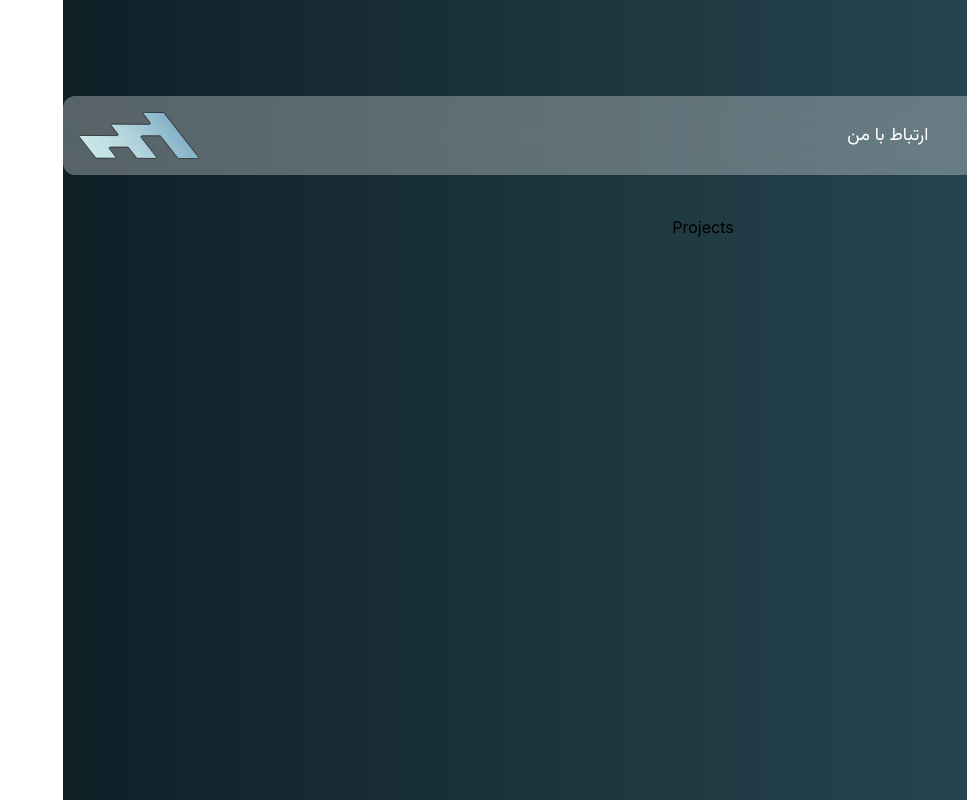
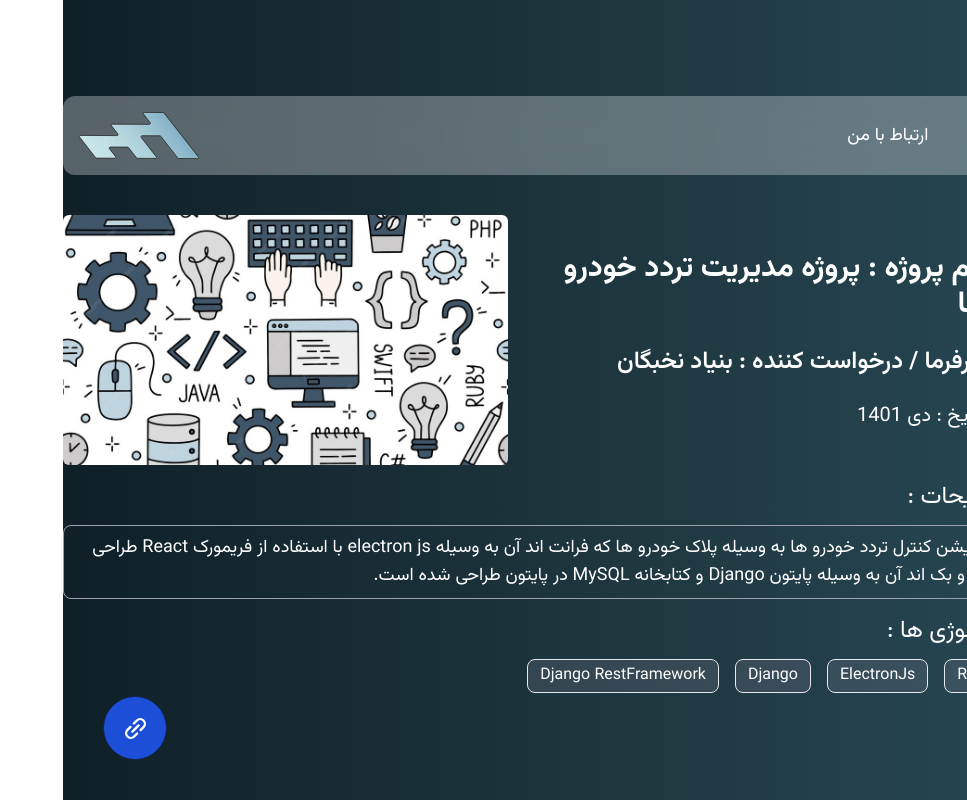
Before and after one commit to MamadMhd/Portfolio, a Next.js app: page /projects in a window 1280 px wide. Shown: the whole page, without its empty margins (313-1280 px from the left). Built offline with nearby package versions, Linux system fonts and the light colour scheme.

Commit message:
working on projects page | add social button to the layout

```diff
--- a/app/layout.tsx
+++ b/app/layout.tsx
@@ -3,6 +3,7 @@ import { Inter } from "next/font/google";
 import Image from "next/image";
 import "./globals.css";
 import Link from "next/link";
+import SocialLinks from "@/components/SocialLinks";
 
 const inter = Inter({ subsets: ["latin"] });
 
@@ -48,6 +49,7 @@ export default function RootLayout({
             </Link>
           </div>
           {children}
+          <SocialLinks />
         </main>
       </body>
     </html>
--- a/app/projects/page.tsx
+++ b/app/projects/page.tsx
@@ -1,9 +1,60 @@
-import React from 'react'
+"use client";
+import ProjectCard from "@/components/ProjectCard";
+import ProjectsList from "@/components/ProjectsList";
+import { useState, useEffect } from "react";
+import { Project } from "./type";
+
+export const data: Array<Project> = [
+  {
+    id: 1,
+    name: "پروژه مدیریت تردد خودرو ها",
+    desc: "اپلیکیشن کنترل تردد خودرو ها به وسیله پلاک خودرو ها که فرانت اند آن به وسیله electron js با استفاده از فریمورک React طراحی شده و بک اند آن به وسیله پایتون Django و کتابخانه MySQL در پایتون طراحی شده است.",
+    employer: "بنیاد نخبگان",
+    date: "دی 1401",
+    techs: ["React", "ElectronJs", "Django", "Django RestFramework"],
+  },
+  {
+    id: 2,
+    name: "داشبورد مدیریتی داده ها",
+    desc: "این پروژه یک داشبورد مدیریت داده ها است که در طی انجام کارآموزی در شرکت پرسیا سیستم مشغول به توسعه آن بودم. (Asp.net Core + DevExpress)",
+    employer: "شرکت پرسیا سیستم",
+    date: "تیر 1402",
+    techs: [".Net Core", "DevExpress", "React"],
+  },
+];
 
 function Projects() {
+  const [projects, setProjects] = useState<Array<Project> | null>(null);
+  const [curentProject, setCurentProject] = useState<Project | null>(null);
+
+  useEffect(() => {
+    setProjects(data);
+    setCurentProject(data[0]);
+  }, []);
+
+  const handleChange = (id: number) => {
+    projects?.map((project) => {
+      if (project.id === id) {
+        setCurentProject(project);
+        return;
+      }
+    });
+  };
+
   return (
-    <div>Projects</div>
-  )
+    <div className="flex w-full max-w-8xl h-full gap-4 text-white">
+      <div className="basis-1/4 w-full h-full">
+        <ProjectsList
+          projects={projects}
+          curentProject={curentProject}
+          handleChange={handleChange}
+        />
+      </div>
+      <div className="basis-3/4 w-full h-full">
+        <ProjectCard curentProject={curentProject} />
+      </div>
+    </div>
+  );
 }
 
-export default Projects
+export default Projects;
--- /dev/null
+++ b/app/projects/type.ts
@@ -0,0 +1,9 @@
+export type Project = {
+    id: number,
+    name: string,
+    desc: string,
+    employer: string,
+    date: string,
+    techs: Array<string>,
+    images?: Array<string>
+}
--- /dev/null
+++ b/components/ProjectCard.tsx
@@ -0,0 +1,48 @@
+import React from "react";
+import { ProjectCardProps } from "./types";
+import Image from "next/image";
+
+function ProjectCard({ curentProject }: ProjectCardProps) {
+  return (
+    <div className="flex flex-col w-full font-vazirmatn gap-4">
+      <div className="flex justify-between">
+        <div className="p-6 flex flex-col justify-around">
+          <h1 className="text-3xl font-bold">
+            نام پروژه : {curentProject?.name}
+          </h1>
+          <p className="text-2xl font-semibold">
+            کارفرما / درخواست کننده : {curentProject?.employer}
+          </p>
+          <p className="text-xl">تاریخ : {curentProject?.date}</p>
+        </div>
+        <Image
+          src="/bgForm.jpg"
+          width={300}
+          height={200}
+          alt="project Image"
+          className="object-cover w-[450px] h-[250px] object-center rounded-md"
+        />
+      </div>
+      <div className="flex flex-col gap-3">
+        <p className="text-2xl">توضیحات :</p>
+        <p className="text-lg w-full border border-gray-400 rounded-lg p-2">
+          {curentProject?.desc}
+        </p>
+      </div>
+      <div className="flex flex-col gap-3">
+        <p className="text-2xl">تکنولوژی ها :</p>
+        <div className="flex flex-wrap gap-4 items-center">
+          {curentProject?.techs.map((tech, index) => {
+            return (
+              <span key={index} className="border rounded-lg py-1 px-3 bg-gray-500/30">
+                {tech}
+              </span>
+            );
+          })}
+        </div>
+      </div>
+    </div>
+  );
+}
+
+export default ProjectCard;
--- /dev/null
+++ b/components/ProjectsList.tsx
@@ -0,0 +1,35 @@
+import React from "react";
+import { ProjectsListProps } from "./types";
+import { IoIosArrowDropleft } from "react-icons/io";
+import styles from "./styles.module.scss";
+
+function ProjectsList({
+  projects,
+  curentProject,
+  handleChange,
+}: ProjectsListProps) {
+  return (
+    <div className="flex flex-col gap-4 font-vazirmatn text-xl">
+      {projects?.map((project) => {
+        return (
+          <div
+          key={project.id}
+            onClick={() => handleChange(project.id)}
+            className={`${
+              styles["forwardArrow"]
+            } flex justify-between items-center p-4 border-r-2  border-gray-400 ${
+              curentProject === project ? "bg-white/10" : "hover:bg-white/10"
+            } rounded-l-lg`}
+          >
+            <span>{project.name}</span>
+            <span className={`${styles["icon"]}`}>
+              <IoIosArrowDropleft size={28} />
+            </span>
+          </div>
+        );
+      })}
+    </div>
+  );
+}
+
+export default ProjectsList;
--- /dev/null
+++ b/components/SocialLinks.tsx
@@ -0,0 +1,59 @@
+"use client";
+import { useEffect, useState } from "react";
+import { PiLinkSimpleBold } from "react-icons/pi";
+import {
+  IoLogoLinkedin,
+  IoLogoGithub,
+  IoLogoGoogle,
+  IoClose,
+} from "react-icons/io5";
+import styles from "./styles.module.scss";
+
+function SocialLinks() {
+  const [isOpen, setIsOpen] = useState<boolean>(false);
+  return (
+    <div className="fixed bottom-10 left-10">
+      <div className={`flex flex-col justify-center items-center gap-4 mb-4`}>
+        <a
+          className={`flex justify-center items-center rounded-full bg-[#ff3e30] w-16 h-16 border border-blue-950 hover:shadow-lg hover:shadow-[#ff3e30] ${
+            isOpen ? styles["slide-up"] : styles["slide-down"]
+          }`}
+          href="mailto:mohammad.mahdi.bwe@gmail.com"
+          target="_blank"
+        >
+          <IoLogoGoogle size={25} color="white" />
+        </a>
+        <a
+          className={`flex justify-center items-center rounded-full bg-[#171515] w-16 h-16 border border-blue-950 hover:shadow-lg hover:shadow-[#171515] ${
+            isOpen ? styles["slide-up"] : styles["slide-down"]
+          }`}
+          href="https://github.com/MamadMhd"
+          target="_blank"
+        >
+          <IoLogoGithub size={25} color="white" />
+        </a>
+        <a
+          className={`flex justify-center items-center rounded-full bg-[#0077B5] w-16 h-16 border border-blue-950 hover:shadow-lg hover:shadow-[#0077B5] ${
+            isOpen ? styles["slide-up"] : styles["slide-down"]
+          }`}
+          href="https://www.linkedin.com/in/mohammad-mahdi-58252b248/"
+          target="_blank"
+        >
+          <IoLogoLinkedin size={25} color="white" />
+        </a>
+      </div>
+      <div
+        className="flex justify-center items-center rounded-full bg-blue-700 w-16 h-16 border border-blue-950"
+        onClick={() => setIsOpen((prev) => !prev)}
+      >
+        {isOpen ? (
+          <IoClose size={30} color="white" />
+        ) : (
+          <PiLinkSimpleBold size={25} color="white" />
+        )}
+      </div>
+    </div>
+  );
+}
+
+export default SocialLinks;
--- /dev/null
+++ b/components/styles.module.scss
@@ -0,0 +1,42 @@
+.forwardArrow:hover {
+  .icon{
+    @keyframes fade {
+      0% {
+        opacity: 1;
+      }
+      50% {
+        opacity: 0;
+      }
+      100% {
+        opacity: 1;
+      }
+    }
+    animation: fade 1s ease-in-out infinite;
+  }
+}
+
+@keyframes slideUp {
+  0% {
+      opacity: 0;
+  }
+  100% {
+      opacity: 1;
+  }
+}
+
+@keyframes slideDown {
+  0% {
+      opacity: 1;
+  }
+  100% {
+      opacity: 0;
+  }
+}
+
+.slide-up {
+  animation: slideUp 0.5s ease forwards;
+}
+
+.slide-down {
+  animation: slideDown 0.5s ease forwards;
+}
--- /dev/null
+++ b/components/types.ts
@@ -0,0 +1,11 @@
+import { Project } from "@/app/projects/type"
+
+export type ProjectsListProps = {
+    projects?: Array<Project> | null,
+    curentProject: Project | null,
+    handleChange(id: number): void
+}
+
+export type ProjectCardProps = {
+    curentProject: Project | null
+}
```
Also changed, not shown: app/contactMe/page.tsx (+13 -8 lines), package.json (+5 -3 lines), 1 other file (tests, documents, lock files or other folders).
